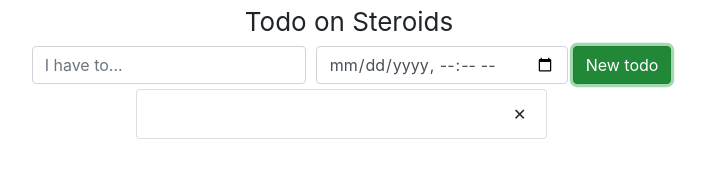
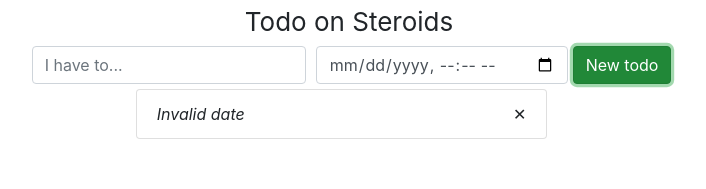
Before and after one commit to mikkovalla/todo-on-steroids, a React (Create React App) app: page / in a window 1280 px wide. Both pictures are taken after a click on the button "New todo". Shown: the top 189 px of the page, without its empty margins (291-997 px from the left). Built offline with nearby package versions, Linux system fonts and the light colour scheme.

Commit message:
discovering Moment.js library... life just became a little easier....

```diff
--- a/package.json
+++ b/package.json
@@ -3,6 +3,7 @@
   "version": "0.1.0",
   "private": true,
   "dependencies": {
+    "moment": "^2.20.1",
     "react": "^16.2.0",
     "react-dom": "^16.2.0",
     "react-redux": "^5.0.6",
--- a/src/components/App.jsx
+++ b/src/components/App.jsx
@@ -2,6 +2,7 @@
 import { connect } from 'react-redux'
 import { bindActionCreators } from 'redux'
 import { addReminder, deleteReminder } from '../actions'
+import moment from 'moment'
 
 
 class App extends Component {
@@ -32,10 +33,18 @@
       <ul className='list-group col-sm-4'>
         {
           reminders.map( reminder =>
-          <li key={reminder.id} className="list-group-item">
-            <div className="list-item">{reminder.text}</div>
-            <div className="list-item delete-button"
-            onClick={() => this.deleteReminder(reminder.id)}>
+          <li
+          key={reminder.id}
+          className="list-group-item"
+          >
+            <div className="list-item">
+              <div>{reminder.text}</div>
+              <div><em>{moment(new Date(reminder.dueDate)).fromNow()}</em></div>
+            </div>
+            <div
+            className="list-item delete-button"
+            onClick={() => this.deleteReminder(reminder.id)}
+            >
             &#x2715;
             </div>
           </li>
```
Also changed, not shown: 1 other file (tests, documents, lock files or other folders).
